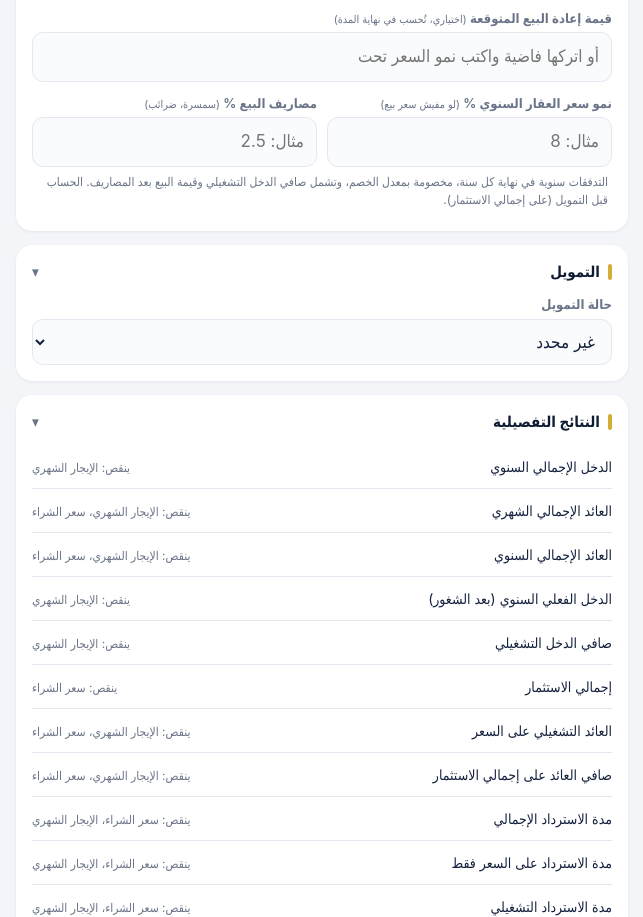
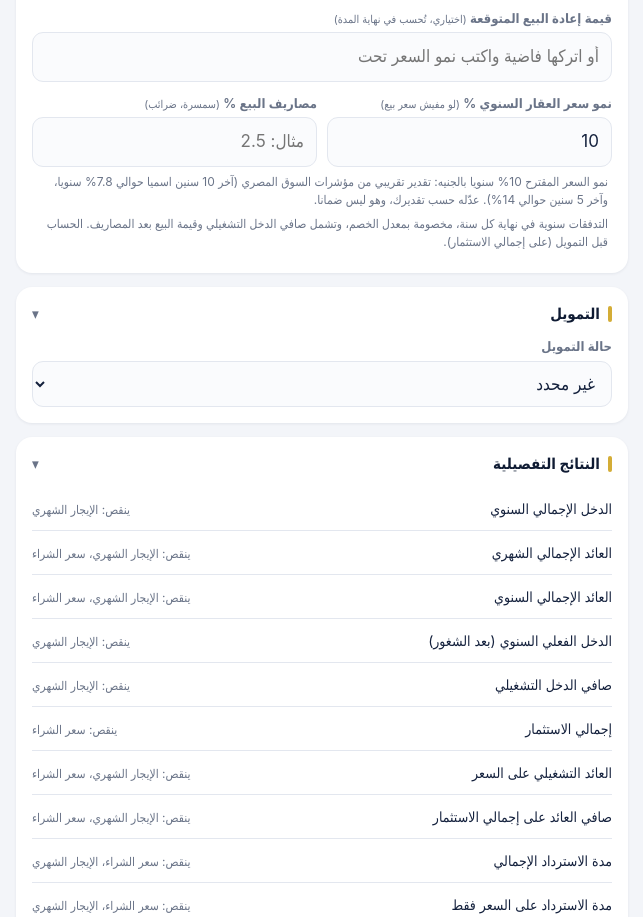
Before and after one commit to mahmoudsalama1999/invest-calc, a plain HTML site: page index.html in a window 1280 px wide. Shown: the part 1614-2531 px from the top of the page, without its empty margins (318-961 px from the left). Drawn offline with Linux system fonts and the light colour scheme.

Commit message:
Set default value for appreciation percentage input
Updated the appreciation percentage input to have a default value of 10% and added a note about market indicators.

```diff
--- a/index.html
+++ b/index.html
@@ -98,8 +98,9 @@ input[readonly]{opacity:.75}
   <div><label>مدة الاحتفاظ (سنوات)</label><input id="holdYears" inputmode="decimal" placeholder="مثال: 10"></div></div>
   <label>الخصم على الإيجار <small>(لحساب مدة الاسترداد المخصومة)</small></label><select id="discountMode"><option value="monthly">شهريا (كل شهر يتخصم بتاريخه)</option><option value="annual">سنويا (آخر كل سنة)</option></select>
   <label>قيمة إعادة البيع المتوقعة <small>(اختياري، تُحسب في نهاية المدة)</small></label><input id="ResalePrice" inputmode="decimal" placeholder="أو اتركها فاضية واكتب نمو السعر تحت">
-  <div class="row"><div><label>نمو سعر العقار السنوي % <small>(لو مفيش سعر بيع)</small></label><input id="appreciationPct" inputmode="decimal" placeholder="مثال: 8"></div>
+  <div class="row"><div><label>نمو سعر العقار السنوي % <small>(لو مفيش سعر بيع)</small></label><input id="appreciationPct" inputmode="decimal" value="10" placeholder="مثال: 10"></div>
   <div><label>مصاريف البيع % <small>(سمسرة، ضرائب)</small></label><input id="sellingCostPct" inputmode="decimal" placeholder="مثال: 2.5"></div></div>
+  <p class="note">نمو السعر المقترح 10% سنويا بالجنيه: تقدير تقريبي من مؤشرات السوق المصري (آخر 10 سنين اسميا حوالي 7.8% سنويا، وآخر 5 سنين حوالي 14%). عدّله حسب تقديرك، وهو ليس ضمانا.</p>
   <p class="note">التدفقات سنوية في نهاية كل سنة، مخصومة بمعدل الخصم، وتشمل صافي الدخل التشغيلي وقيمة البيع بعد المصاريف. الحساب قبل التمويل (على إجمالي الاستثمار).</p>
  </div>
  <div class="card"><h2>التمويل</h2>
@@ -134,5 +135,5 @@ input[readonly]{opacity:.75}
 </section>
 <section id="s"><div class="card"><h2>التحليلات المحفوظة على هذا الجهاز</h2><div id="list"></div></div></section>
 </main>
-<script src="calc.js?v=4"></script><script src="app.js?v=4"></script>
+<script src="calc.js?v=5"></script><script src="app.js?v=5"></script>
 </body></html>
```
